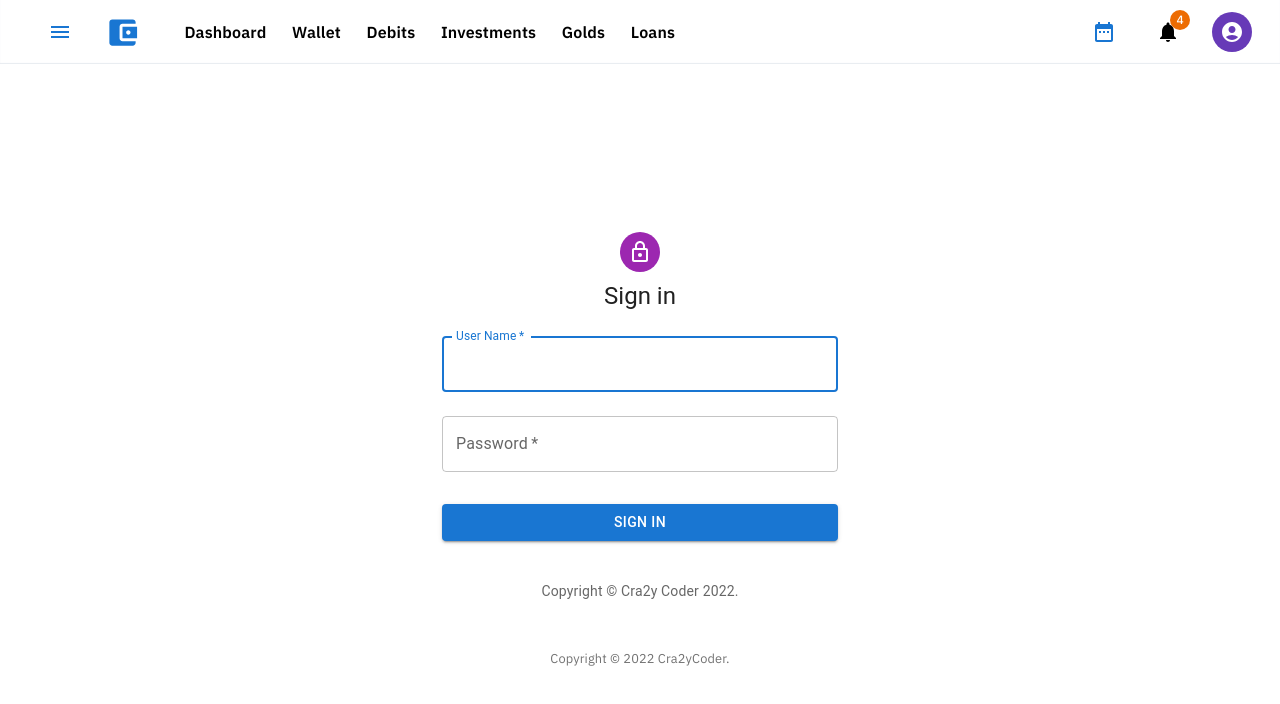
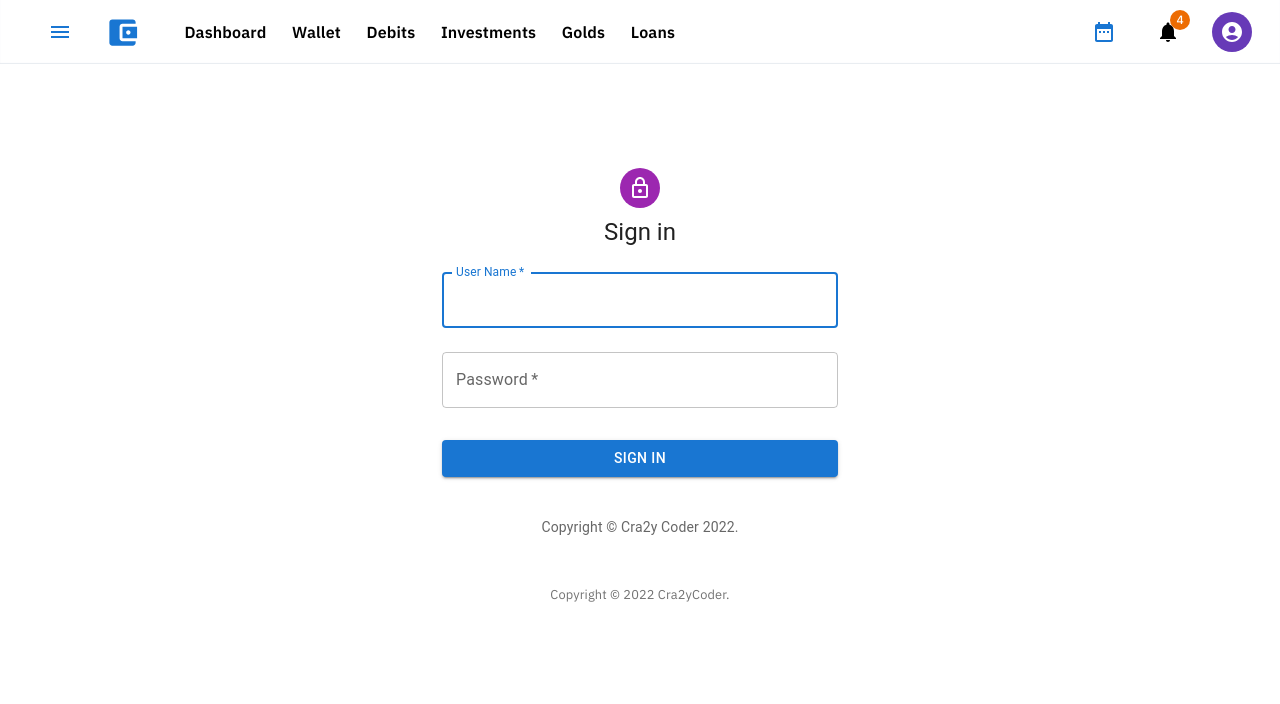
Before and after one commit to cra2ycoder/my-finance, a Next.js app: page / in a window 1280 px wide. Shown: the top 704 px of the page. Built offline with nearby package versions, Linux system fonts and the light colour scheme.

Commit message:
css corrections

```diff
--- a/styles/global.css
+++ b/styles/global.css
@@ -1,6 +1,8 @@
 body {
   margin: 0;
   padding: 0;
+  height: 100%;
+  /* overflow: hidden; */
   background: #f3f6f9;
 }
 
@@ -16,7 +18,7 @@ a {
 }
 
 .main-app-wrapper {
-  padding-top: 6rem;
+  padding-top: 2rem;
   padding-left: 2rem;
   padding-right: 2rem;
 }
```
